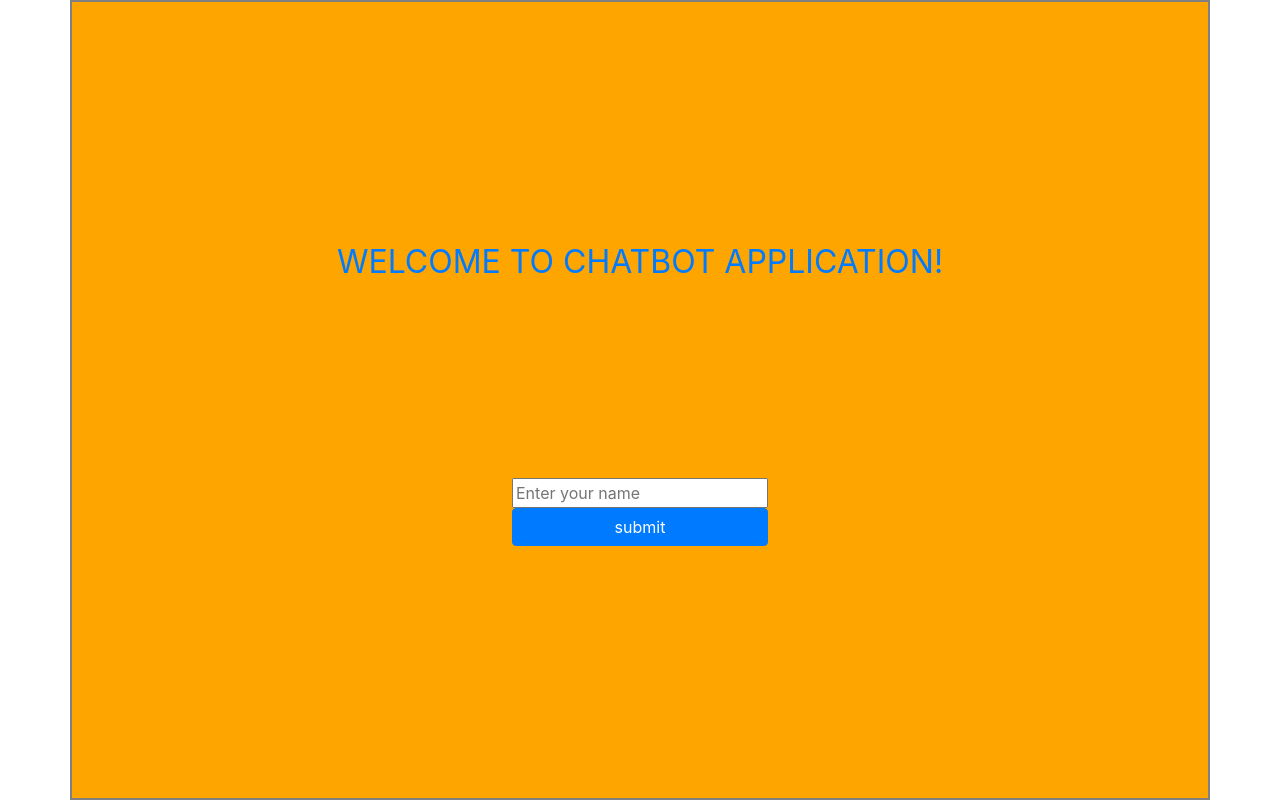
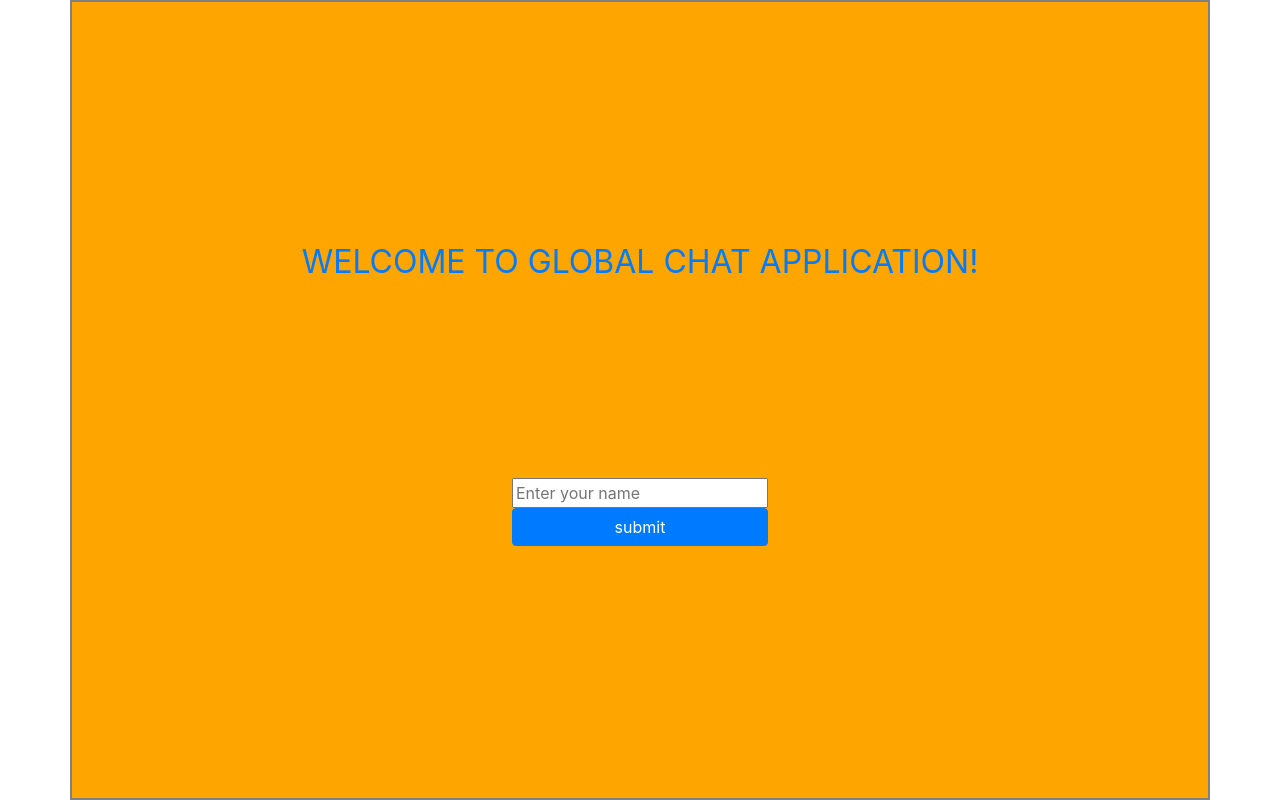
Before and after one commit to vsaimathur/ChatApplication, a website: page public/index.html in a window 1280 px wide. Drawn offline with nearby package versions, Linux system fonts and the light colour scheme.

Commit message:
deployed to heroku, updating title in head and also in body

```diff
--- a/public/index.html
+++ b/public/index.html
@@ -1,14 +1,14 @@
 <html>
 <html>
 	<head>
-		<title> My Page </title>
+		<title> Chat Application </title>
 		<link rel="stylesheet" href="https://maxcdn.bootstrapcdn.com/bootstrap/4.0.0/css/bootstrap.min.css" integrity="sha384-Gn5384xqQ1aoWXA+058RXPxPg6fy4IWvTNh0E263XmFcJlSAwiGgFAW/dAiS6JXm" crossorigin="anonymous">
 		<link rel="stylesheet" type="text/css" href="./css/index.css">
 	</head>
 	<body>
 		<div class="container">
 			<div class="text-primary" style = "font-size: xx-large;">
-				WELCOME TO CHATBOT APPLICATION!
+				WELCOME TO GLOBAL CHAT APPLICATION!
 			</div>
 			<div class="row">
 				<form method = "get" action = "new-user">
```
